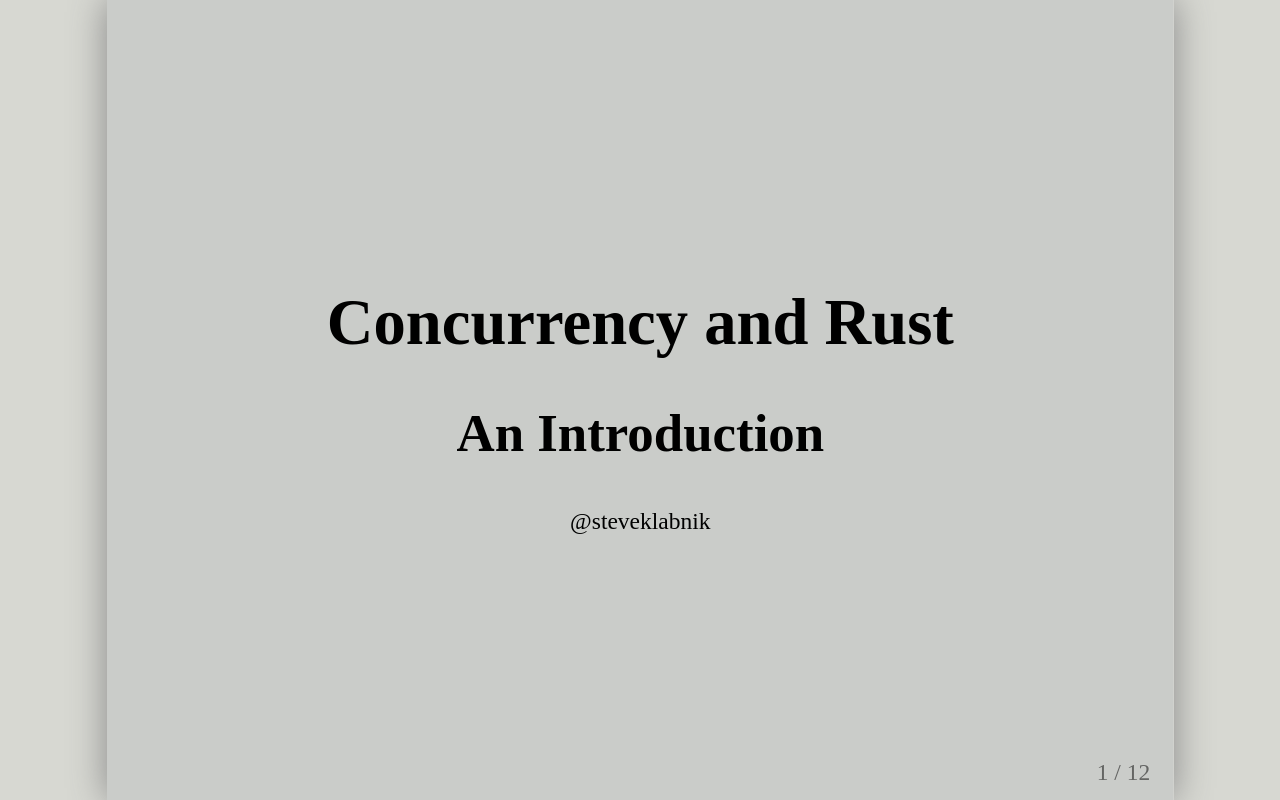
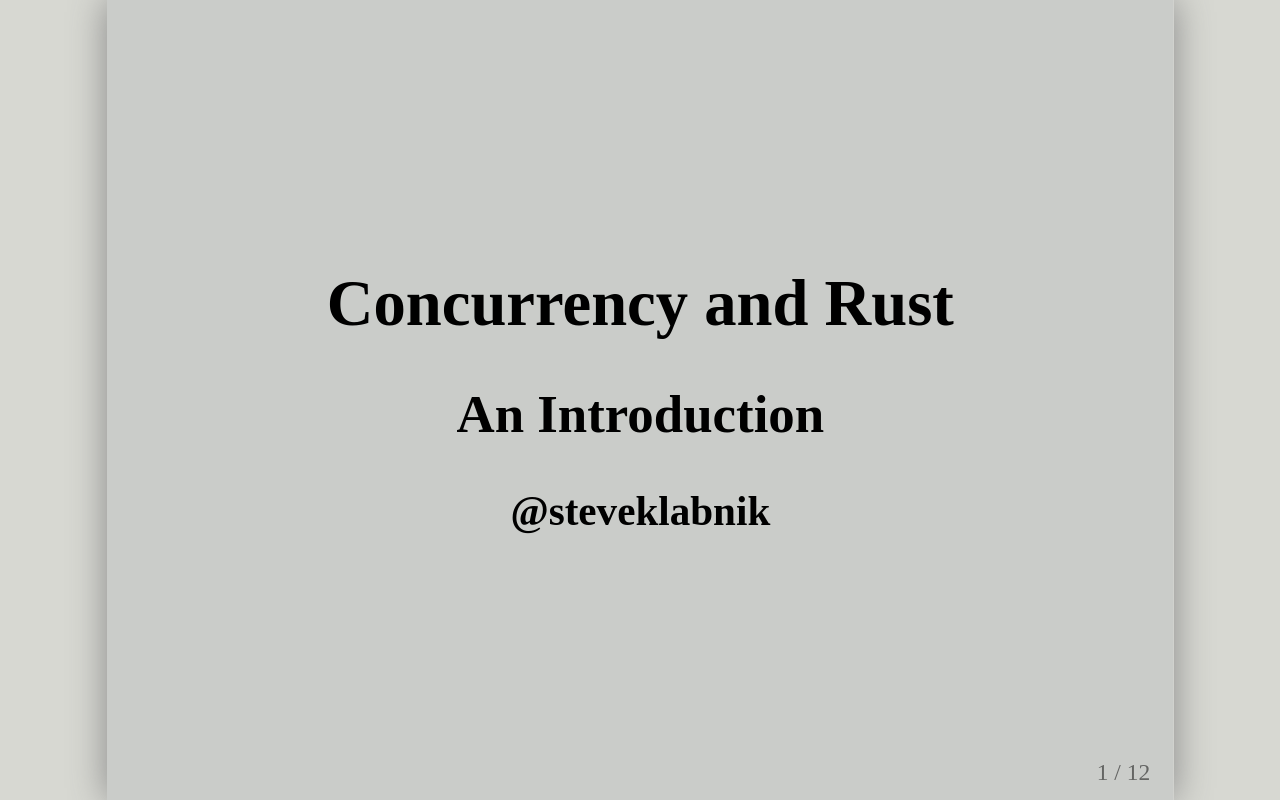
Before and after one commit to steveklabnik/oredev-2015, a plain HTML site: page index.html in a window 1280 px wide. Drawn offline with Linux system fonts and the light colour scheme.

Commit message:
make my name a bit bigger

```diff
--- a/index.html
+++ b/index.html
@@ -14,7 +14,7 @@ class: middle, center
 
 ## An Introduction
 
-@steveklabnik
+### @steveklabnik
 
 ---
 class: middle, center
```
